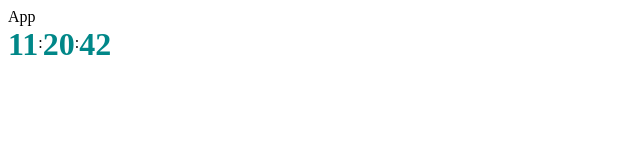
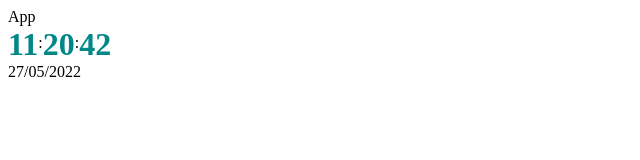
Before and after one commit to jonifen/demo-repo, a React (Vite) app: page / in a window 1280 px wide. Shown: the top 160 px of the page, without its empty margins (0-640 px from the left). Built offline with nearby package versions, Linux system fonts and the light colour scheme.

Commit message:
Add date to clock

```diff
--- a/src/clock.jsx
+++ b/src/clock.jsx
@@ -30,6 +30,7 @@ export const Clock = () => {
   };
 
   return (
+    <div>
       <div style={{ display: "flex", flexDirection: "row" }}>
         <div style={numberStyles}>{padNumber(now.getHours())}</div>
         <div style={separatorStyles}>:</div>
@@ -37,5 +38,10 @@ export const Clock = () => {
         <div style={separatorStyles}>:</div>
         <div style={numberStyles}>{padNumber(now.getSeconds())}</div>
       </div>
+      <div>
+        {padNumber(now.getDate())}/{padNumber(now.getMonth() + 1)}/
+        {now.getFullYear()}
+      </div>
+    </div>
   );
 };
```
Lines whose indentation alone changed are shown as unchanged.
